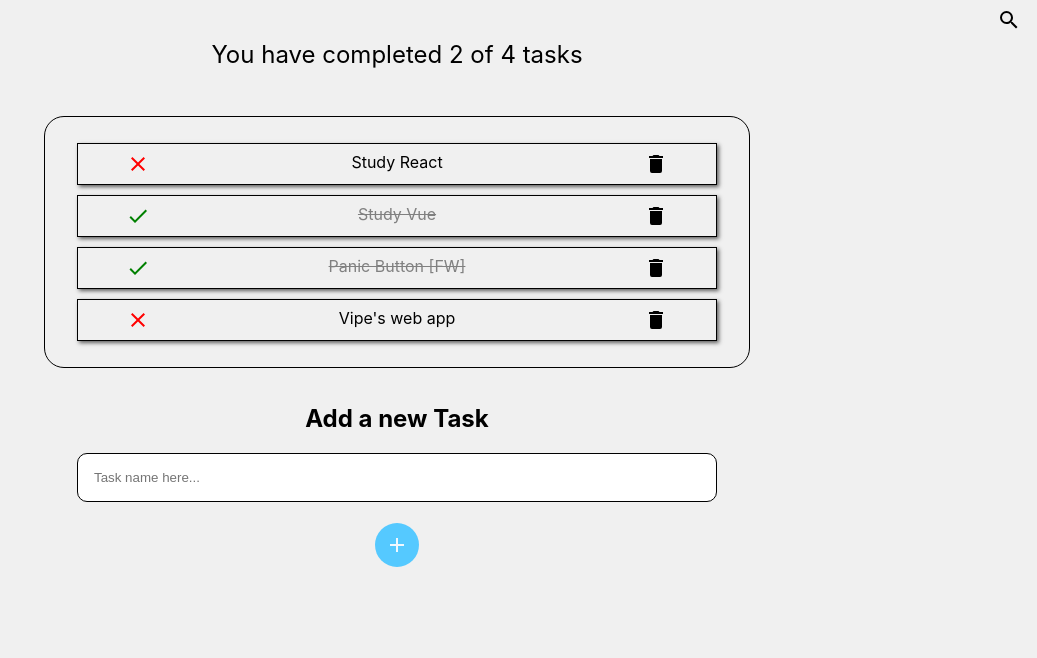
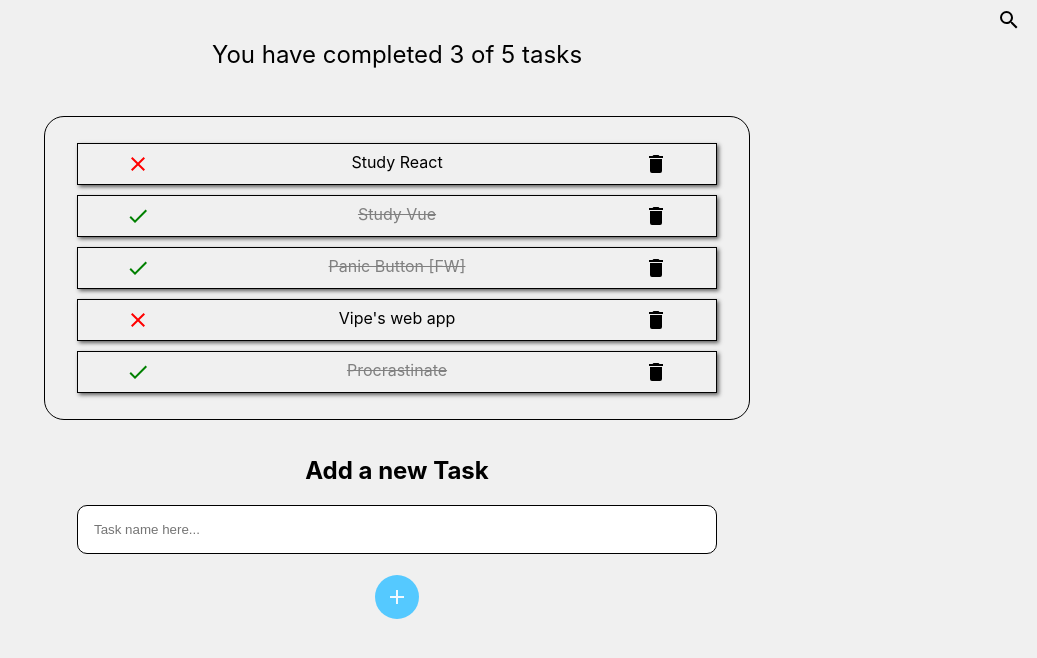
Before and after one commit to jfbarahonag/todo-list, a React (Create React App) app in the folder todo_project/: page / in a window 1280 px wide. Shown: the top 658 px of the page, without its empty margins (243-1280 px from the left). Built offline with nearby package versions, Linux system fonts and the light colour scheme.

Commit message:
default todos modified

```diff
--- a/todo_project/src/App.js
+++ b/todo_project/src/App.js
@@ -13,7 +13,8 @@ const defaultTODOs = [
   { text: 'Study Vue', completed: true },
   { text: 'Panic Button [FW]', completed: true },
   { text: 'Vipe\'s web app', completed: false },
-]
+  { text: 'Procrastinate', completed: true },
+];
 
 function App() {
   const [searchValue, setSearchValue] = useState('')
```
